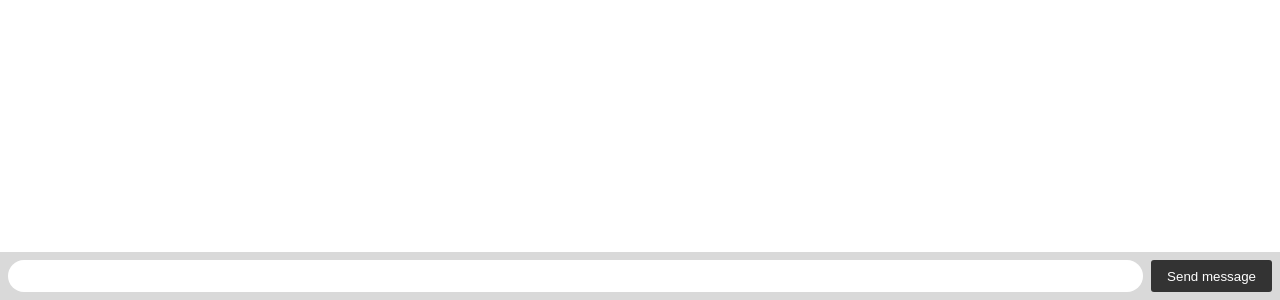
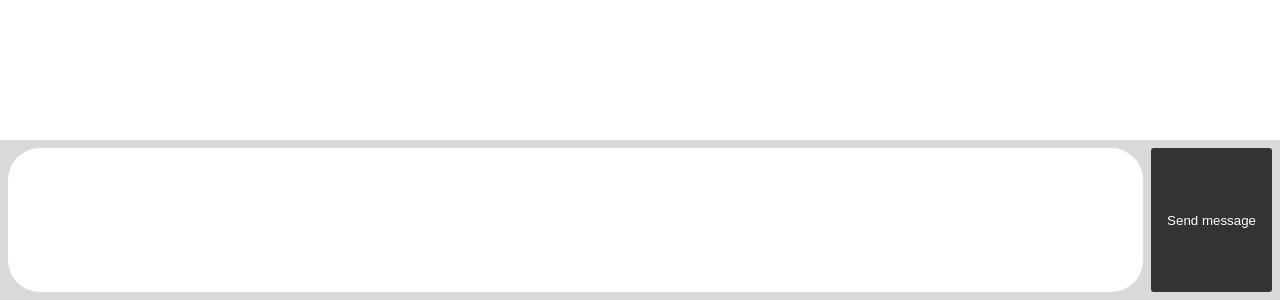
Before and after one commit to jamesjam116/socket.io, a website: page index.html in a window 1280 px wide. Shown: the part 500-800 px from the top of the page. Drawn offline with nearby package versions, Linux system fonts and the light colour scheme.

Commit message:
Update index.html

```diff
--- a/index.html
+++ b/index.html
@@ -13,12 +13,12 @@
         #form {
             background: rgba(0, 0, 0, 0.15);
             padding: 0.25rem;
-            position: fixed;
+            position: absolute;
             bottom: 0;
             left: 0;
             right: 0;
             display: flex;
-            height: 3rem;
+            height: 10rem;
             box-sizing: border-box;
             backdrop-filter: blur(10px);
         }
```
